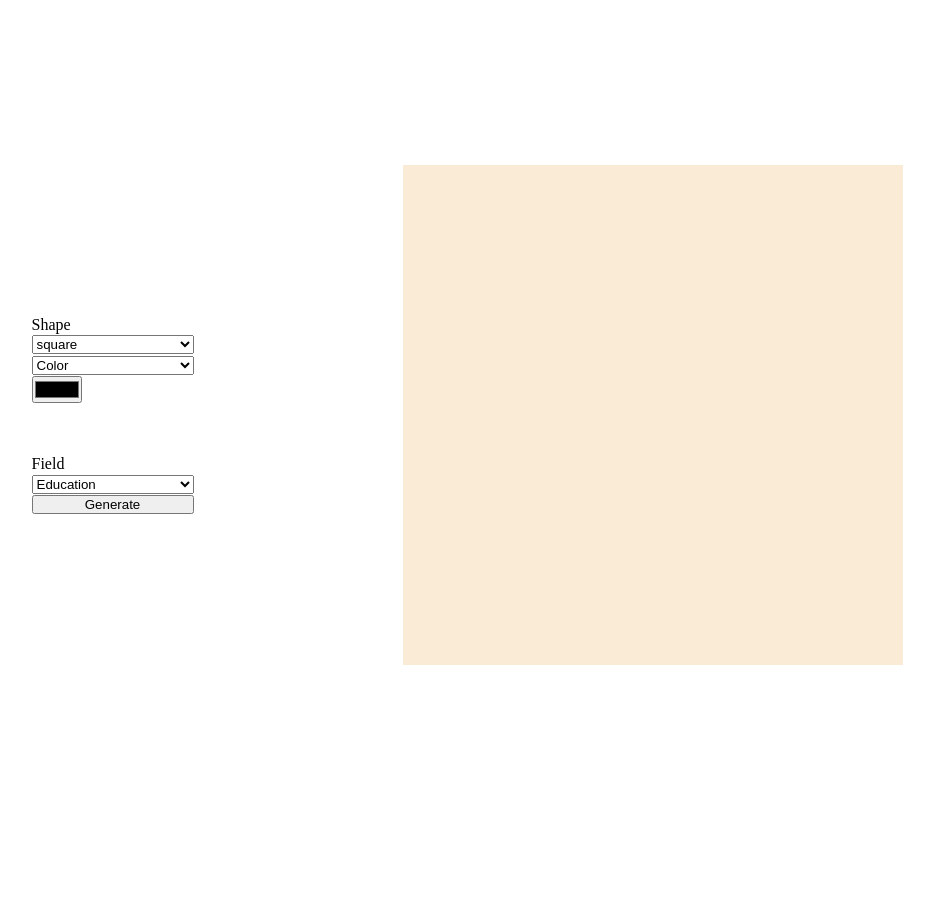
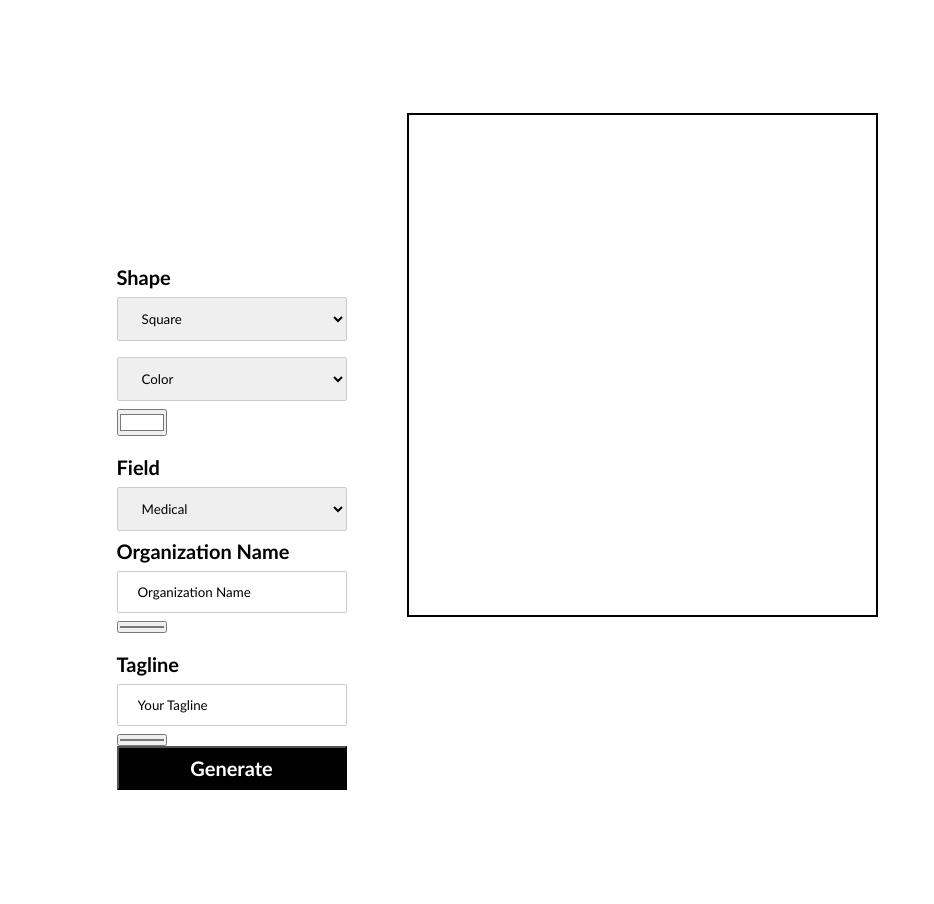
Before and after one commit to ayushk7/HACKX_BADGE_MAKER, a plain HTML site: page index.html in a window 1280 px wide. Shown: the part 85-989 px from the top of the page, without its empty margins (173-1107 px from the left). After the commit the page ends 875 px from the top, so only its background shows below. Drawn offline with Linux system fonts and the light colour scheme.

Commit message:
last commit

```diff
--- a/index.html
+++ b/index.html
@@ -5,21 +5,23 @@
     <meta charset="UTF-8" />
     <meta http-equiv="X-UA-Compatible" content="IE=edge" />
     <meta name="viewport" content="width=device-width, initial-scale=1.0" />
-    <link rel="stylesheet" href="./style.css">
+    <link rel="stylesheet" href="./style.css" />
     <title>Document</title>
 </head>
 
 <body>
+    <div><h1>Badge Maker Made By CodeRiot</h1></div>
+    <div id="main-container">
         <div class="form">
-        <label for="items">Shape</label>
+            <label for="items" style="font-size: 20px; font-weight: bold">Shape</label>
             <select id="shape_list">
-            <option value="square">square</option>
-            <option value="rhombus">rhombus</option>
-            <option value="circle">circle</option>
-            <option value="oval">oval</option>
-            <option value="triangle">triangle</option>
-            <option value="octagon">octagon</option>
-            <option value="star">star</option>
+                <option value="square">Square</option>
+                <option value="rhombus">Rhombus</option>
+                <option value="circle">Circle</option>
+                <option value="oval">Oval</option>
+                <option value="triangle">Triangle</option>
+                <option value="octagon">Octagon</option>
+                <option value="star">Star</option>
             </select>
             <select id="bg-selection-type">
                 <option value="bg-color">Color</option>
@@ -27,25 +29,40 @@
                 <option value="bg-image">Image</option>
             </select>
             <div id="bg-color">
-            <input type="color" name="color" id="color_check" />
+                <input type="color" name="color" id="color_check" value="#FFFFFF" />
             </div>
             <div id="bg-gradient" class="hidden">
-            <input type="color" name="color" id="gradient1" />
-            <input type="color" name="color" id="gradient2" />
+                <input type="color" name="color" id="gradient1" value="#E81111" />
+                <input type="color" name="color" id="gradient2" value="#115BE4" />
             </div>
             <div id="bg-image" class="hidden">
                 <input type="file" name="file" id="image_ip" />
             </div>
-        <label for="items">Field</label>
+            <br>
+            <label for="items" style="font-size: 20px; font-weight: bold">Field</label>
             <select id="field">
-            <option value="Education">Education</option>
-            <option value="Engineering">Engineering</option>
-            <option value="Medical">Medical</option>
-            <option value="Coding">Coding</option>
+                <option value="medical">Medical</option>
+                <option value="business">Business</option>
+                <!-- <option value="Medical">Medical</option> -->
+                <option value="coding">Coding</option>
             </select>
+
+            <label for="org-name" style="font-size: 20px; font-weight: bold">Organization Name</label>
+            <input type="text" name="org-name" id="org-name" value="Organization Name"
+                placeholder="Enter Your Organization" />
+            <label for="org-color"></label>
+            <input type="color" name="org-color" id="org-color">
+            <br>
+
+            <label for="org-name" style="font-size: 20px; font-weight: bold">Tagline</label>
+            <input type="text" name="tag-name" id="tagline" placeholder="Enter Tagline" value="Your Tagline" tagline" />
+            <label for="tagline-color"></label>
+            <input type="color" name="tagline-color" id="tagline-color">
             <button id="generate-badge-btn">Generate</button>
+            <!-- <label for=""></label> -->
         </div>
         <div id="badge-panel"></div>
+    </div>
 </body>
 <!-- <script src="./src/model.js"></script> -->
 <script src="./src/controller.js" type="module"></script>
--- a/src/controller.js
+++ b/src/controller.js
@@ -15,6 +15,11 @@ function getValues() {
     }
     badgeData.field = document.getElementById("field").value;
     badgeData.background.type = active_bg_option;
+    badgeData.organization_name = document.getElementById("org-name").value;
+    badgeData.field_name = document.getElementById("field").value;
+    badgeData.tagline = document.getElementById("tagline").value;
+    badgeData.org_name_color = document.getElementById("org-color").value;
+    badgeData.tagline_color = document.getElementById("tagline-color").value;
     // badgeData.organization_name = document.getElementById("")
     return badgeData;
 }
--- a/src/model.js
+++ b/src/model.js
@@ -1,8 +1,17 @@
+const Image_URLS = {
+    'medical': '../assets/Medical/1545429173.svg',
+    'business': '../assets/Business/1536016344.svg',
+    'coding': '../assets//Coding//programmer.svg'
+}
 export class Badge {
-    constructor({shape_name, background, field, organization_name, tagline, logo_image}) {
+    constructor({shape_name, background, field, organization_name, tagline, field_name, org_name_color, tagline_color}) {
         this.outer_div = document.createElement("div");
         this.setShape(shape_name);
         this.setBackground(background);
+        this.outer_div.innerHTML += `<div class="tag-line" style="color:${tagline_color} !important;"><h5>${tagline}</h5></div>`;
+        this.outer_div.innerHTML += `<img src="${Image_URLS[field_name]}" style="width:200px; height:200px"> </img>`;
+        this.outer_div.innerHTML += `<div class="org-name" style="margin: -10px 0 0 0; color:${org_name_color} !important;"><h4>${organization_name}</h4></div>`;
+        // this.outer_div.innerHTML = this.org_name;
     }
     setShape(shape_name) {
         shape_name = shape_name.toLowerCase();
@@ -36,6 +45,8 @@ export class Badge {
             this.outer_div.style.backgroundImage = `url(${background.image_url})`;
             this.outer_div.style.backgroundPosition = `center`;
             this.outer_div.style.backgroundSize = `cover`;
+            // this.outer_div.style.backgroundBlendMode = ``
+            // this.outer_div.style.filter= `brightness(60%)`;
             // console.log(this.outer_div.style.backgroundImage);
         }
     }
--- a/style.css
+++ b/style.css
@@ -2,6 +2,7 @@
     padding: 0;
     margin: 0;
     box-sizing: 0;
+    font-family: 'Gill Sans', 'Gill Sans MT', Calibri, 'Trebuchet MS', sans-serif;
 }
 
 .panel{
@@ -10,13 +11,19 @@
     display: flex;
     align-items: center;
     justify-content: center;
-    background-color: antiquewhite;
+    background-color: white;
+    border: 2px solid black;
 }
 
 .badge{
     height: 300px;
     width: 300px;
     background-color:transparent;
+    display: flex;
+    justify-content: center;
+    align-items:center;
+    flex-direction: column;
+    font-size: large;
 }
 .badge-circle{
     clip-path: circle(50% at 50% 50%);
@@ -38,15 +45,16 @@
 }
 
 .hidden{
-    visibility: collapse;
+    display: none;
 }
 .form{
     height: 200px;
-    width: 15%;
+    width: 30%;
     display: flex;
     align-content: center;
     justify-content:space-around;
     flex-direction: column;
+    padding: 60px;
 }
 #badge-panel{
     height: 500px;
@@ -54,16 +62,51 @@
     display: flex;
     justify-content: center;
     align-items: center;
-    background-color: antiquewhite;
+    background-color: white;
+    border: solid 2px black;
     /* background-position: center; */
     /* background-size:; */
     /* bac */
     /* background-repeat: no-repeat; */
 }
-body{
+#main-container{
     padding: 100px;
     height: 100vh;
     display: flex;
     justify-content: space-around;
     align-items: center;
 }
+#generate-badge-btn {
+    font-size: 20px;
+    font-weight: bold;
+    background-color: black;
+    color: white;
+    padding: 8px;
+  }
+input[type="text"],
+select {
+  width: 100%;
+  padding: 12px 20px;
+  margin: 8px 0;
+  display: inline-block;
+  border: 1px solid #ccc;
+  border-radius: 2px;
+  box-sizing: border-box;
+}
+.tag-line{
+    /* color:white; */
+    font-size: 20px;
+}
+.org-name{
+    margin: -10px;
+    /* color:white; */
+    font-size: 30px;
+}
+body{
+    padding: 30px;
+    height: 100vh;
+    display: flex;
+    justify-content: space-around;
+    align-items: center;
+    flex-direction: column;
+}
```
Also changed, not shown: assets/Coding/programmer.svg (added). Lines whose indentation alone changed are shown as unchanged.
